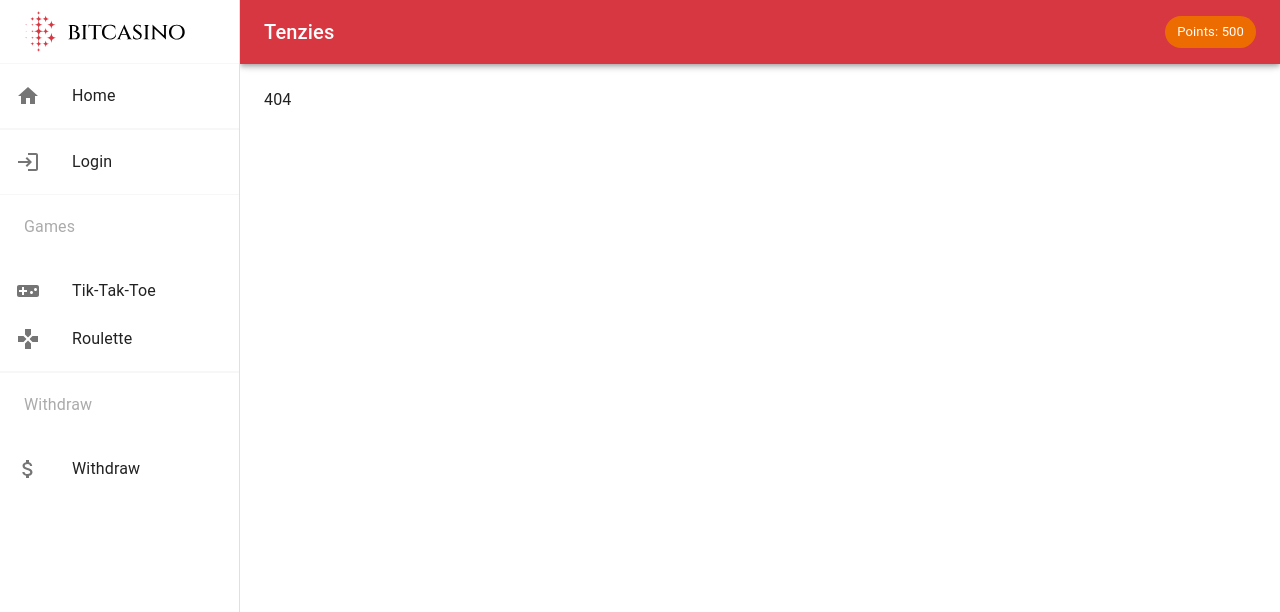
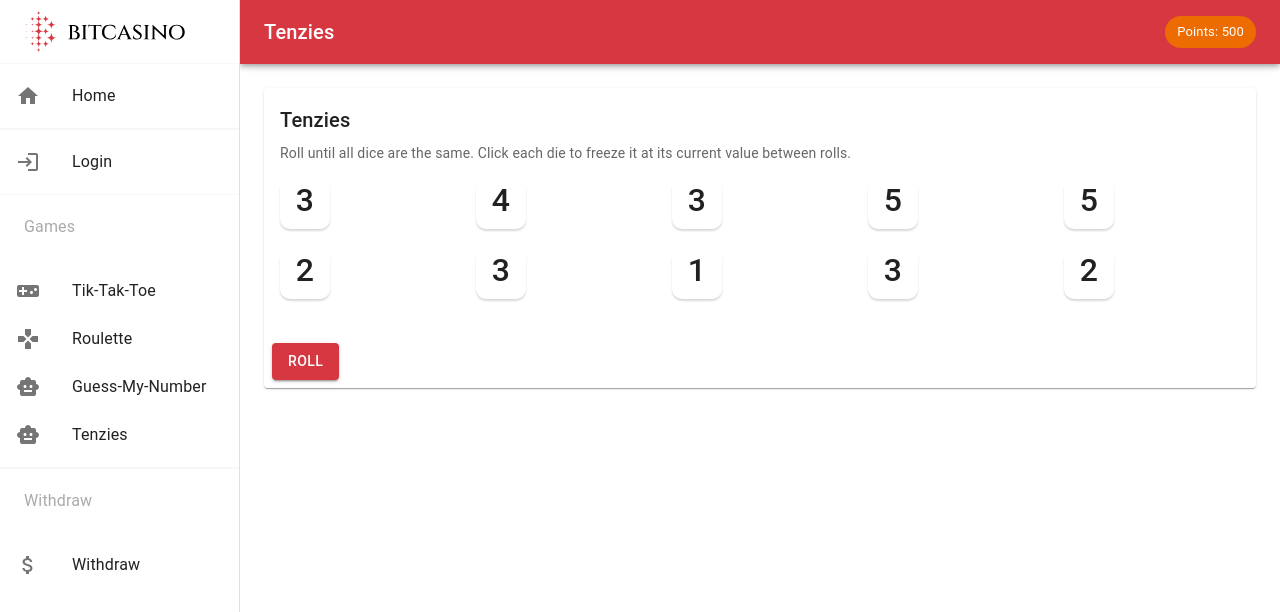
Before and after one commit to Abdulmannankhann/my-casino, a React (Create React App) app: page /tenzies in a window 1280 px wide. Before the commit this address had no page. Shown: the top 612 px of the page. Built offline with nearby package versions, Linux system fonts and the light colour scheme; what wagmi would draw is missing.

Commit message:
Add GuessMyNo & Tenniez game

```diff
--- a/package.json
+++ b/package.json
@@ -20,6 +20,7 @@
     "bootstrap-icons": "^1.11.2",
     "ethers": "^5.7.2",
     "framer-motion": "^10.16.16",
+    "nanoid": "^5.0.4",
     "react": "^18.2.0",
     "react-bootstrap": "^2.9.2",
     "react-confetti": "^6.1.0",
--- a/public/index.html
+++ b/public/index.html
@@ -21,7 +21,7 @@
       work correctly both with client-side routing and a non-root public URL.
       Learn how to configure a non-root public URL by running `npm run build`.
     -->
-    <title>Bitcasino Clone</title>
+    <title>Bitcasino Clone - First Licensed Crypto Casino | Bitcasino.io</title>
   </head>
   <body>
     <noscript>You need to enable JavaScript to run this app.</noscript>
--- a/src/App.css
+++ b/src/App.css
@@ -161,3 +161,58 @@ body {
 .casino-container {
   margin-top: 80px !important;
 }
+
+.dice-container {
+  display: grid;
+  grid-template: auto auto / repeat(5, 1fr);
+  gap: 20px;
+  margin-bottom: 20px;
+}
+
+.die-face {
+  height: 50px;
+  width: 50px;
+  box-shadow: 0px 2px 2px rgba(0, 0, 0, 0.15);
+  border-radius: 10px;
+  display: flex;
+  justify-content: center;
+  align-items: center;
+  cursor: pointer;
+}
+
+.die-num {
+  font-size: 2rem;
+}
+
+.dice-roll {
+  width: 100px;
+  height: 35px;
+  border: none;
+  background-color: #5035ff;
+  color: white;
+  box-shadow: 0px 3.2px 7.68px rgb(0, 0, 0, 0.18);
+  border-radius: 3.81277px;
+  font-size: 1rem;
+  font-family: "karla", sans-serif;
+  cursor: pointer;
+}
+
+.dice-roll:focus {
+  outline: none;
+}
+
+.dice-roll:active {
+  box-shadow: inset 5px 5px 10px -3px rgb(0, 0, 0, 0.7);
+}
+
+.title {
+  font-size: 40px;
+  margin: 0;
+}
+
+.instructions {
+  font-family: "Inter", sans-serif;
+  font-weight: 400;
+  margin-top: 0;
+  text-align: center;
+}
--- a/src/App.jsx
+++ b/src/App.jsx
@@ -30,6 +30,8 @@ import SmartToyIcon from "@mui/icons-material/SmartToy";
 import { useSelector } from "react-redux";
 import Withdraw from "./pages/Withdraw";
 import BitCasino from "./assets/images/bitCasino.svg";
+import GuessMyNumber from "./pages/GuessMyNumber";
+import Tenzies from "./pages/Tenzies";
 
 const drawerWidth = 240;
 
@@ -46,7 +48,7 @@ function ResponsiveDrawer(props) {
 
   React.useEffect(() => {
     const handleVisibilityChange = () => {
-      document.title = document.hidden ? "Earn more at peak hours!" : "Bitcasino Clone";
+      document.title = document.hidden ? "Bitcasino Clone - Earn more at peak hours!" : "Bitcasino Clone - First Licensed Crypto Casino | Bitcasino.io";
     };
     document.addEventListener("visibilitychange", handleVisibilityChange);
     return () => {
@@ -99,7 +101,7 @@ function ResponsiveDrawer(props) {
         </ListItem>
       </List>
       <List>
-        {["Tik-Tak-Toe", "Roulette"].map((text, index) => (
+        {["Tik-Tak-Toe", "Roulette", "Guess-My-Number", "Tenzies"].map((text, index) => (
           <ListItem key={text} disablePadding>
             <ListItemButton
               onClick={() => {
@@ -117,6 +119,16 @@ function ResponsiveDrawer(props) {
                 </ListItemIcon>
               )}
               {index == 2 && (
+                <ListItemIcon>
+                  <SmartToyIcon />
+                </ListItemIcon>
+              )}
+              {index == 3 && (
+                <ListItemIcon>
+                  <SmartToyIcon />
+                </ListItemIcon>
+              )}
+              {index == 4 && (
                 <ListItemIcon>
                   <SmartToyIcon />
                 </ListItemIcon>
@@ -212,6 +224,8 @@ function ResponsiveDrawer(props) {
               <Route path="/" element={<Home />} />
               <Route path="/tik-tak-toe" element={<TikTakToe />} />
               <Route path="/roulette" element={<RouletteGame />} />
+              <Route path="/guess-my-number" element={<GuessMyNumber />} />
+              <Route path="/tenzies" element={<Tenzies />} />
               <Route path="/withdraw" element={<Withdraw />} />
               <Route path="/login" element={<Login />} />
               <Route path="*" element={<div>404</div>} />
--- /dev/null
+++ b/src/components/Die.jsx
@@ -0,0 +1,13 @@
+import React from "react";
+
+function Die(props) {
+  const styles = {
+    backgroundColor: props.isHeld ? "#59E391" : "white",
+  };
+  return (
+    <div className="die-face" style={styles} onClick={props.holdDice}>
+      <h2 className="die-num">{props.value}</h2>
+    </div>
+  );
+}
+export default Die;
--- /dev/null
+++ b/src/pages/GuessMyNumber.jsx
@@ -0,0 +1,81 @@
+import { Button, Card, CardActions, CardContent, Grid, TextField, Typography } from "@mui/material";
+import React, { useState } from "react";
+
+const GuessMyNumber = () => {
+  const [secretNumber, setSecretNumber] = useState(generateRandomNumber());
+  const [score, setScore] = useState(20);
+  const [highScore, setHighScore] = useState(0);
+  const [guess, setGuess] = useState("");
+  const [message, setMessage] = useState("🤔 Start guessing...");
+  const [isGameEnded, setIsGameEnded] = useState(false);
+
+  function generateRandomNumber() {
+    return Math.trunc(Math.random() * 20) + 1;
+  }
+
+  const checkGuess = () => {
+    const parsedGuess = Number(guess);
+
+    if (!parsedGuess) {
+      setMessage("No Number!!!");
+    } else if (parsedGuess === secretNumber) {
+      setMessage("Correct Answer!!!");
+      if (score > highScore) {
+        setHighScore(score);
+      }
+      setIsGameEnded(true);
+    } else if (parsedGuess !== secretNumber) {
+      if (score > 1) {
+        setMessage(parsedGuess > secretNumber ? "Too High!!!" : "Too Low!!!");
+        setScore((prevScore) => prevScore - 1);
+      } else {
+        setMessage("You lost the game!");
+        setScore(0);
+        setIsGameEnded(true);
+      }
+    }
+  };
+
+  const playAgain = () => {
+    setScore(20);
+    setMessage("Start guessing...!!!");
+    setGuess("");
+    setSecretNumber(generateRandomNumber());
+    setIsGameEnded(false);
+  };
+
+  return (
+    <div>
+      <Grid container>
+        <Grid item lg={12} md={12} sm={12} xs={12}>
+          <Card>
+            <CardContent>
+              <Typography gutterBottom variant="h6" component="div">
+                {message} - (Betweeen 1 to 20)
+              </Typography>
+              <Typography variant="body2" color="text.secondary">
+                Score: {score}
+              </Typography>
+              <Typography variant="body2" color="text.secondary">
+                Highscore: {highScore}
+              </Typography>
+              <TextField id="standard-basic" label="Enter your number" variant="standard" value={guess} onChange={(e) => setGuess(e.target.value)} />
+            </CardContent>
+            <CardActions>
+              <Button variant="contained" onClick={checkGuess} disabled={isGameEnded}>
+                Check
+              </Button>
+              {isGameEnded && (
+                <Button variant="contained" onClick={playAgain}>
+                  Play Again
+                </Button>
+              )}
+            </CardActions>
+          </Card>
+        </Grid>
+      </Grid>
+    </div>
+  );
+};
+
+export default GuessMyNumber;
--- /dev/null
+++ b/src/pages/Tenzies.jsx
@@ -0,0 +1,85 @@
+import React from "react";
+import Die from "../components/Die";
+import { nanoid } from "nanoid";
+import { Button, Card, CardActions, CardContent, Grid, Typography } from "@mui/material";
+
+const Tenzies = () => {
+  const [tenzies, setTenzies] = React.useState(false);
+  const [dice, setDice] = React.useState(allNewDice());
+  const diceElements = dice.map((die) => <Die key={die.id} value={die.value} isHeld={die.isHeld} holdDice={() => holdDice(die.id)} />);
+
+  function generateNewDice() {
+    return {
+      value: Math.trunc(Math.random() * 6) + 1,
+      isHeld: false,
+      id: nanoid(),
+    };
+  }
+
+  function allNewDice() {
+    const newDice = [];
+    for (let i = 0; i < 10; i++) {
+      newDice.push(generateNewDice());
+    }
+    return newDice;
+  }
+
+  function rollDice() {
+    if (!tenzies) {
+      setDice((oldDice) =>
+        oldDice.map((die) => {
+          return die.isHeld ? die : generateNewDice();
+        }),
+      );
+    } else {
+      setTenzies(false);
+      setDice(allNewDice);
+    }
+  }
+
+  function holdDice(id) {
+    setDice((oldDice) =>
+      oldDice.map((die) => {
+        return die.id === id ? { ...die, isHeld: !die.isHeld } : die;
+      }),
+    );
+  }
+
+  React.useEffect(
+    function () {
+      const allHeld = dice.every((die) => die.isHeld === true);
+      const firstDice = dice[0].value;
+      const allDiceEqual = dice.every((die) => die.value === firstDice);
+      if (allHeld && allDiceEqual) {
+        setTenzies(true);
+        console.log("You Won!");
+      }
+    },
+    [dice],
+  );
+
+  return (
+    <Grid container>
+      <Grid item lg={12} md={12} sm={12} xs={12}>
+        <Card>
+          <CardContent>
+            <Typography gutterBottom variant="h6" component="div">
+              Tenzies
+            </Typography>
+            <Typography variant="body2" color="text.secondary">
+              Roll until all dice are the same. Click each die to freeze it at its current value between rolls.
+            </Typography>
+            <div className="dice-container mt-3">{diceElements}</div>
+          </CardContent>
+          <CardActions>
+            <Button variant="contained" onClick={rollDice}>
+              {tenzies ? "New Game" : "Roll"}
+            </Button>
+          </CardActions>
+        </Card>
+      </Grid>
+    </Grid>
+  );
+};
+
+export default Tenzies;
```
Also changed, not shown: 1 other file (tests, documents, lock files or other folders).
